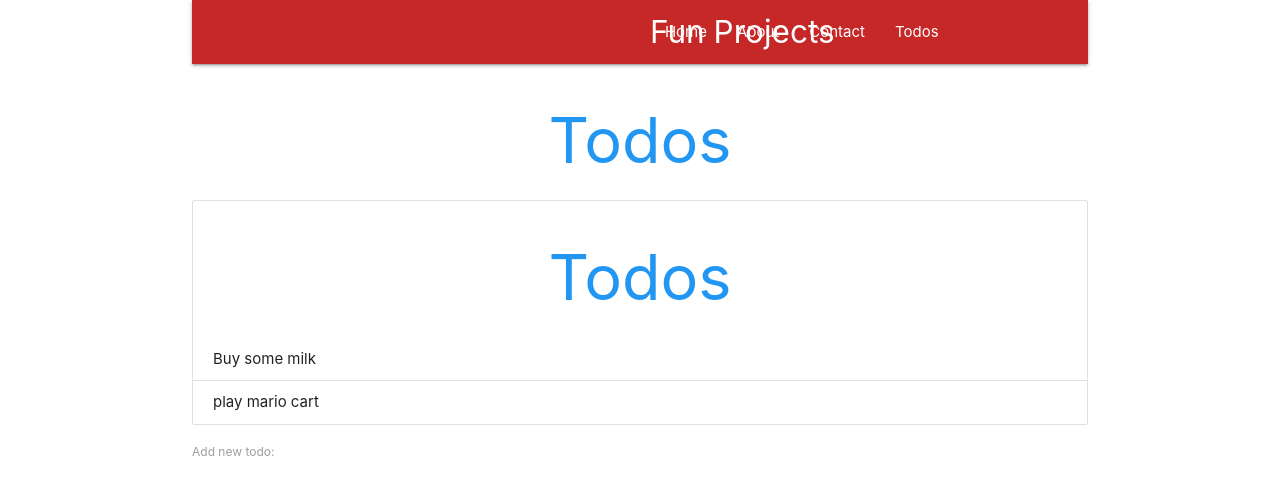
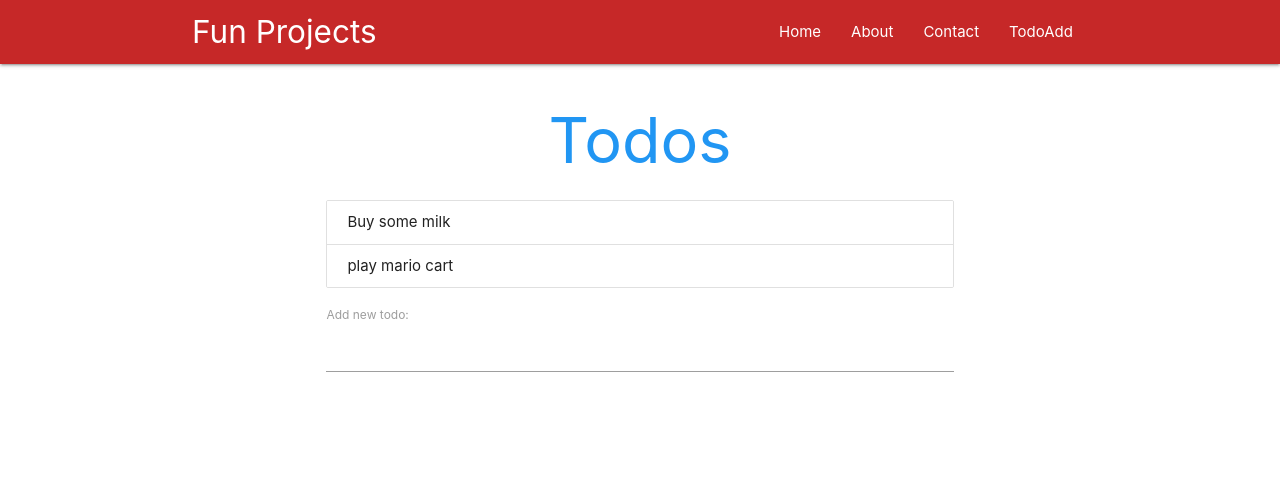
Before and after one commit to VishadPatel11/todoapp, a React (Create React App) app: page /todo in a window 1280 px wide. Shown: the top 494 px of the page. Built offline with nearby package versions, Linux system fonts and the light colour scheme.

Commit message:
adding ability to be page oriented for all navbar links

```diff
--- a/src/App.js
+++ b/src/App.js
@@ -1,46 +1,22 @@
 import React, { Component } from "react";
-import Todos from './Todos';
-import AddTodo from './AddTodo';
-import Navbar from './components/Navbar'
-import { BrowserRouter, Route } from 'react-router-dom'
-import Home from './components/Home'
-import About from './components/About'
-import Contact from './components/Contact'
+import Navbar from './components/Navbar';
+import { BrowserRouter, Route } from 'react-router-dom';
+import Home from './components/Home';
+import About from './components/About';
+import Contact from './components/Contact';
+import TodoAdd from './TodoAdd'
 
 class App extends Component {
-  state = {
-    todo: [
-      { id: 1, content: 'Buy some milk' },
-      { id: 2, content: 'play mario cart' }
-    ]
-  }
-  deleteTodo = (id) => {
-    const todo = this.state.todo.filter(todo => {
-      return todo.id !== id
-    });
-    this.setState({
-      todo: todo
-    })
-  }
-  addTodo = (todo) => {
-    todo.id = Math.random();
-    todo = [...this.state.todo, todo]
-    this.setState({
-      todo: todo
-    })
-  }
+
   render() {
     return (
       <BrowserRouter>
+        <Navbar />
         <div className="todo-app container">
-          <Navbar />
-          <Route exact path='/' components={Home} />
-          <Route path='/about' components={About} />
-          <Route path='/contact' components={Contact} />
-          <Route path='/Todos' components={Todos} />
-          <h1 className="center blue-text">Todos</h1>
-          <Todos todos={this.state.todo} deleteTodo={this.deleteTodo} />
-          <AddTodo addTodo={this.addTodo} />
+          <Route exact path='/' component={Home} />
+          <Route path='/about' component={About} />
+          <Route path='/contact' component={Contact} />
+          <Route path='/todo' component={TodoAdd} />
         </div>
       </BrowserRouter>
     );
--- /dev/null
+++ b/src/TodoAdd.js
@@ -0,0 +1,36 @@
+import React, { Component } from 'react'
+import Todos from './Todos';
+import AddTodo from './AddTodo';
+
+class TodoAdd extends Component {
+    state = {
+        todo: [
+            { id: 1, content: 'Buy some milk' },
+            { id: 2, content: 'play mario cart' }
+        ]
+    }
+    deleteTodo = (id) => {
+        const todo = this.state.todo.filter(todo => {
+            return todo.id !== id
+        });
+        this.setState({
+            todo: todo
+        })
+    }
+    addTodo = (todo) => {
+        todo.id = Math.random();
+        todo = [...this.state.todo, todo]
+        this.setState({
+            todo: todo
+        })
+    }
+    render() {
+        return (
+            <div className="container">
+                <Todos todo={this.state.todo} deleteTodo={this.deleteTodo} />
+                <AddTodo addTodo={this.addTodo} />
+            </div>
+        )
+    }
+}
+export default TodoAdd
--- a/src/Todos.js
+++ b/src/Todos.js
@@ -1,8 +1,8 @@
 import React from 'react'
 
-const Todos = ({ todos, deleteTodo }) => {
-    const todolist = todos.length ? (
-        todos.map(todo => {
+const Todos = ({ todo, deleteTodo }) => {
+    const todolist = todo.length ? (
+        todo.map(todo => {
             return (
                 <div className='collection-item' key={todo.id}>
                     <span onClick={() => {
@@ -17,11 +17,13 @@ const Todos = ({ todos, deleteTodo }) => {
             <p className="center"> you have no todo's left, yay!</p>
         )
     return (
-        <div className='todos collection'>
+        <div>
             <div className="container">
                 <h1 className="center blue-text">Todos</h1>
             </div>
-            {todolist}
+            <div className='todos collection'>
+                {todolist}
+            </div>
         </div>
     )
 }
--- a/src/components/About.js
+++ b/src/components/About.js
@@ -3,7 +3,7 @@ import React from 'react'
 const About = () => {
     return (
         <div className="container">
-            <h4 className="center">About </h4>
+            <h4 className="center blue-text">About </h4>
             <p>Some Paragraph </p>
 
         </div>
--- a/src/components/Contact.js
+++ b/src/components/Contact.js
@@ -3,7 +3,7 @@ import React from 'react'
 const Contact = () => {
     return (
         <div className="container">
-            <h4 className="center">Contact </h4>
+            <h4 className="center blue-text">Contact </h4>
             <p>Some Paragraph </p>
 
         </div>
--- a/src/components/Navbar.js
+++ b/src/components/Navbar.js
@@ -1,15 +1,16 @@
 import React from 'react'
+import { Link, NavLink } from 'react-router-dom'
 
 const Navbar = () => {
     return (
-        <nav href="" className="nav-wrapper red darken-3">
+        <nav href="true" className="nav-wrapper red darken-3">
             <div className="container">
+                <a href="true" className="brand-logo left">Fun Projects</a>
                 <ul className="right">
-                    <a className="brand-logo left">Fun Projects</a>
-                    <li><a href="/">Home</a></li>
-                    <li><a href="/about">About</a></li>
-                    <li><a href="/contact">Contact</a></li>
-                    <li><a href="/todo">Todos</a></li>
+                    <li><NavLink to="/">Home</NavLink></li>
+                    <li><NavLink to="/about">About</NavLink></li>
+                    <li><NavLink to="/contact">Contact</NavLink></li>
+                    <li><NavLink to="/todo">TodoAdd</NavLink></li>
                 </ul>
             </div>
         </nav>
```
Also changed, not shown: 1 other file (tests, documents, lock files or other folders).
